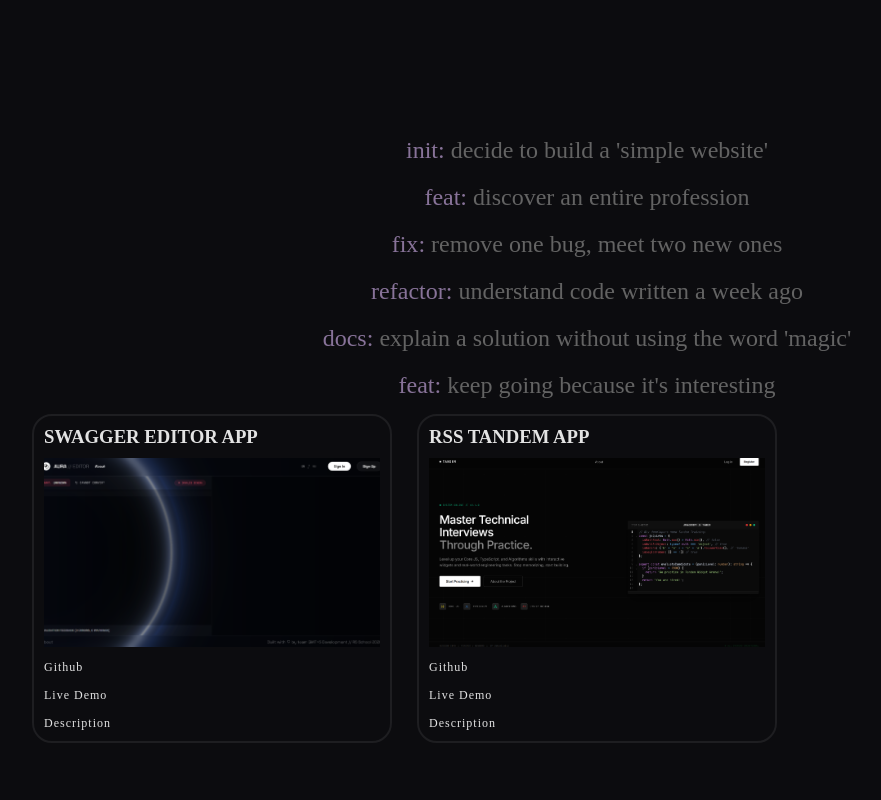
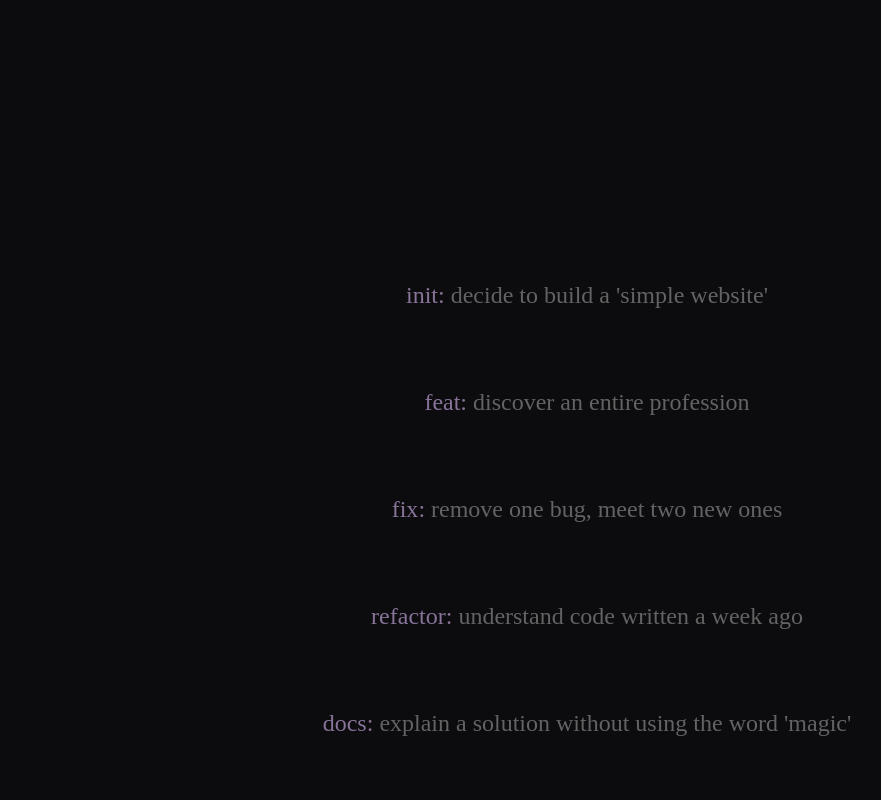
Before and after one commit to dilmun1101/resume, a React (Vite) app: page / in a window 1280 px wide. Shown: the part 660-1460 px from the top of the page, without its empty margins (53-934 px from the left). Before the commit the page ends 1403 px from the top, so only its background shows below. Built offline with nearby package versions, Linux system fonts and the light colour scheme; a web font is replaced by a local one.

Commit message:
feat: add id and create component for animated line

```diff
--- a/public/locales/en/translation.json
+++ b/public/locales/en/translation.json
@@ -10,15 +10,28 @@
   },
   "aboutMe": {
     "items": [
-      { "type": "init", "text": "decide to build a 'simple website'" },
-      { "type": "feat", "text": "discover an entire profession" },
-      { "type": "fix", "text": "remove one bug, meet two new ones" },
-      { "type": "refactor", "text": "understand code written a week ago" },
       {
+        "id": "1",
+        "type": "init",
+        "text": "decide to build a 'simple website'"
+      },
+      { "id": "2", "type": "feat", "text": "discover an entire profession" },
+      { "id": "3", "type": "fix", "text": "remove one bug, meet two new ones" },
+      {
+        "id": "4",
+        "type": "refactor",
+        "text": "understand code written a week ago"
+      },
+      {
+        "id": "5",
         "type": "docs",
         "text": "explain a solution without using the word 'magic'"
       },
-      { "type": "feat", "text": "keep going because it's interesting" }
+      {
+        "id": "6",
+        "type": "feat",
+        "text": "keep going because it's interesting"
+      }
     ]
   },
   "hero": {
--- a/src/components/AboutMe/AboutMe.tsx
+++ b/src/components/AboutMe/AboutMe.tsx
@@ -1,14 +1,29 @@
 import styles from './about-me.module.scss';
 import { useTranslation } from 'react-i18next';
 import classNames from 'classnames';
+import { useReveal } from '@/utils/hooks/useReveal';
 
 interface AboutItem {
+  id: string;
   type: string;
   text: string;
 }
 
 interface Props {
   className?: string;
+}
+
+function AboutLine({ type, text }: AboutItem) {
+  const { ref, isVisible } = useReveal<HTMLLIElement>();
+
+  return (
+    <li
+      ref={ref}
+      className={classNames(styles.text, isVisible && styles.visible)}
+    >
+      <span className={styles.type}>{type}:</span> {text}
+    </li>
+  );
 }
 
 function AboutMe({ className }: Props) {
@@ -19,9 +34,7 @@ function AboutMe({ className }: Props) {
   return (
     <ul className={classNames(styles.list, className)}>
       {items.map((item) => (
-        <li key={item.text} className={styles.text}>
-          <span className={styles.type}>{item.type}:</span> {item.text}
-        </li>
+        <AboutLine key={item.id} {...item} />
       ))}
     </ul>
   );
--- a/src/components/AboutMe/about-me.module.scss
+++ b/src/components/AboutMe/about-me.module.scss
@@ -7,9 +7,24 @@
   flex-direction: column;
   align-items: center;
   justify-content: center;
-  gap: v.$size-4;
+  gap: 10vh;
   font-size: 24px;
-  padding: v.$size-3 v.$size-1;
+  padding: 20vh v.$size-1;
+  text-align: center;
+}
+
+.text {
+  color: v.$text-secondary-color;
+  opacity: 0;
+  transform: translateY(24px);
+  transition:
+    opacity 0.6s ease,
+    transform 0.6s ease;
+}
+
+.visible {
+  opacity: 1;
+  transform: none;
 }
 
 .type {
```
Also changed, not shown: public/locales/ru/translation.json (+14 -5 lines).
